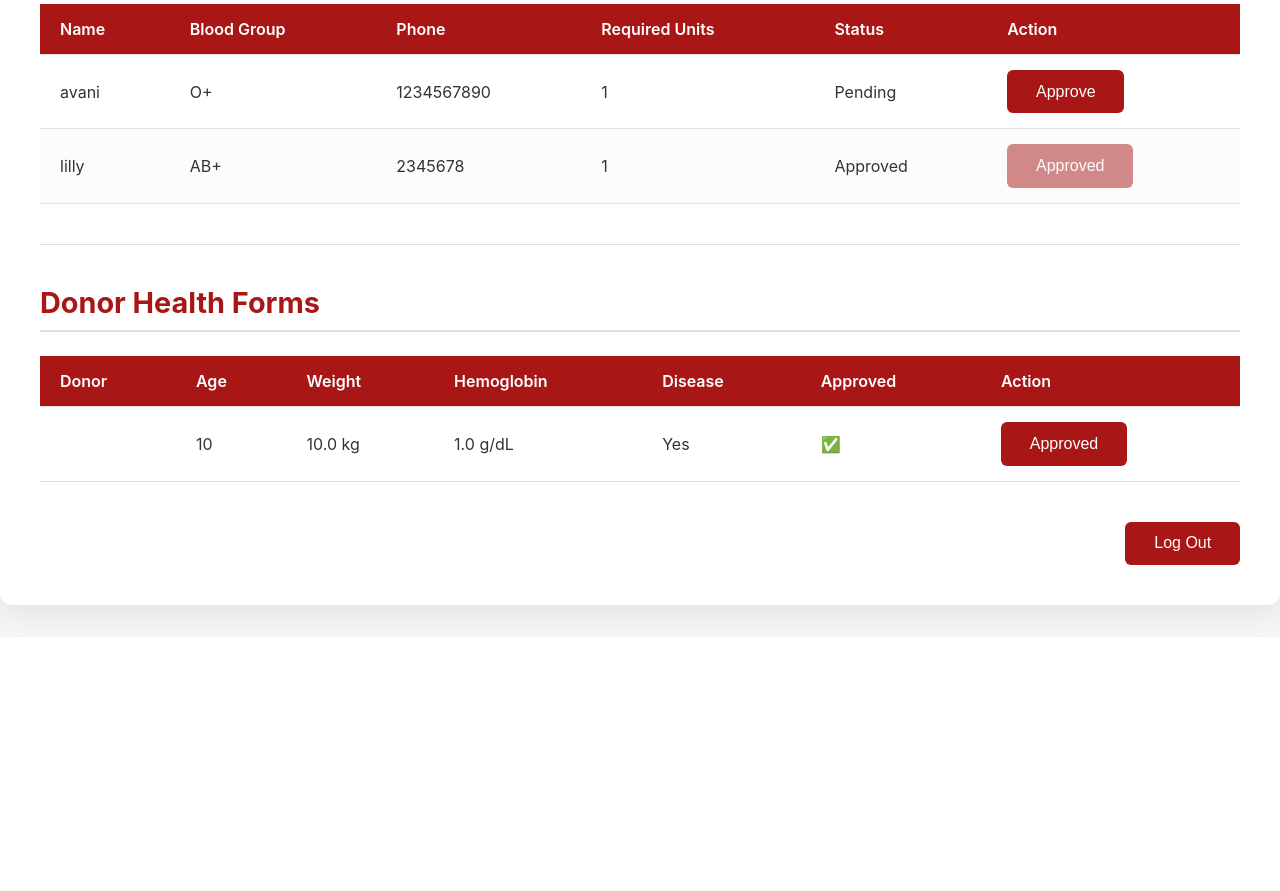
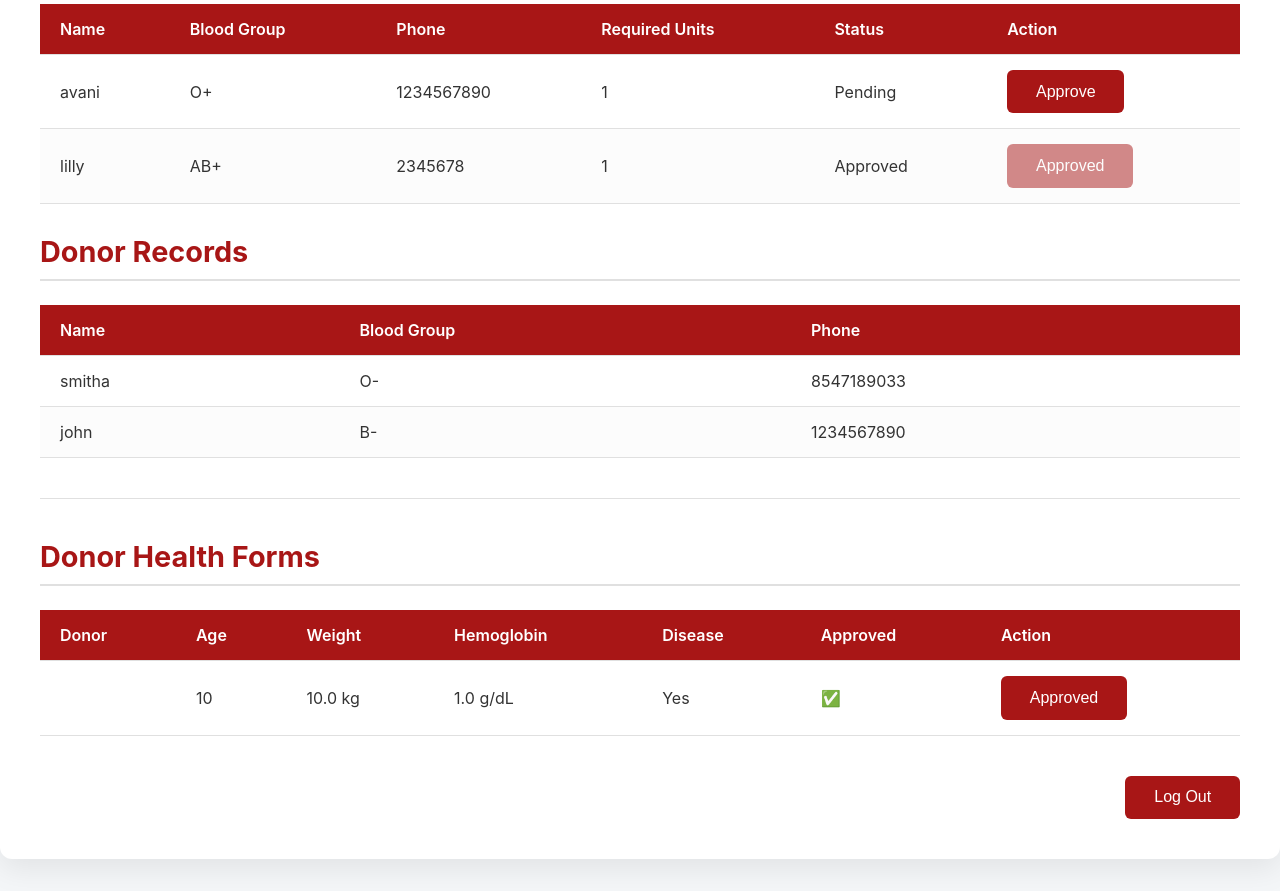
Before and after one commit to arathyrajeesh/blood-bank-management-django, a Django app: page /admin-dashboard/ in a window 1280 px wide. Shown: the part 1288-2179 px from the top of the page. Before the commit the page ends 1922 px from the top, so only its background shows below. Run offline with Django 5.2, Linux system fonts and the light colour scheme; a user stored in the database is signed in; data comes from the database, SQL or seed files in the repository; both versions use the stored data as it was after the commit; tables that the repository leaves empty hold one stand-in row (values such as "Sample post").

Commit message:
list total donors

```diff
--- a/bloodmanager/templates/admin/admin_dashboard.html
+++ b/bloodmanager/templates/admin/admin_dashboard.html
@@ -196,6 +196,29 @@ hr { border: 0; height: 1px; background: var(--border-light); margin: 40px 0; }
         </tbody>
     </table>
 
+    <h2>Donor Records</h2>
+    <table>
+        <thead>
+            <tr>
+                <th>Name</th>
+                <th>Blood Group</th>
+                <th>Phone</th>
+            </tr>
+        </thead>
+        <tbody>
+            {% for donor in donors %}
+            <tr>
+                <td>{{ donor.user.username }}</td>
+                <td>{{ donor.blood_group }}</td>
+                <td>{{ donor.phone }}</td>
+            </tr>
+            {% empty %}
+            <tr><td colspan="3" style="text-align:center;">No donor records found.</td></tr>
+            {% endfor %}
+        </tbody>
+    </table>
+
+
     <hr>
     <h2>Donor Health Forms</h2>
     <table>
--- a/bloodmanager/templates/donor_login.html
+++ b/bloodmanager/templates/donor_login.html
@@ -38,7 +38,6 @@
         animation: float 1.5s ease-in-out infinite alternate;
         transition: transform 0.3s ease, box-shadow 0.3s ease;
     }
-
 
 
     h2 {
--- a/bloodmanager/views.py
+++ b/bloodmanager/views.py
@@ -10,7 +10,7 @@ from django.db.models import Sum
 
 
 def home(request):
-    stock = BloodStock.objects.all()
+    stock = BloodStock.objects.values('blood_group').annotate(units=Sum('units')).order_by('blood_group')
     return render(request, 'index.html', {'stock': stock})
 
 
```
Also changed, not shown: bloodmanager/templates/index.html (+4 -3 lines), db.sqlite3.
